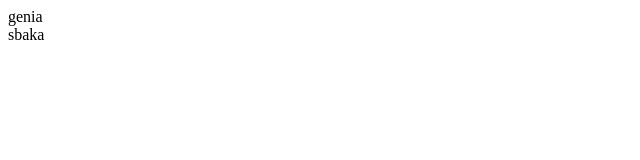
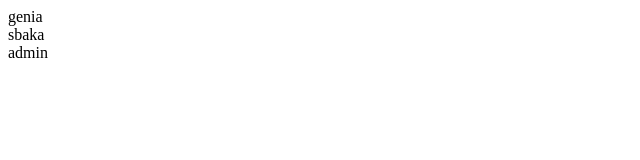
Before and after one commit to redirect84588255vmvmffkafafa/45898888887235752782592593519258925825882892852825825785282582568, a plain HTML site: page index.html in a window 1280 px wide. Shown: the full height of the page, 0-640 px from the left. Drawn offline with Linux system fonts and the light colour scheme.

Commit message:
Update index.html

```diff
--- a/index.html
+++ b/index.html
@@ -7,6 +7,7 @@
 </head>
 <body>
     genia<br>
-    sbaka
+    sbaka<br>
+    admin
 </body>
 </html>
```
